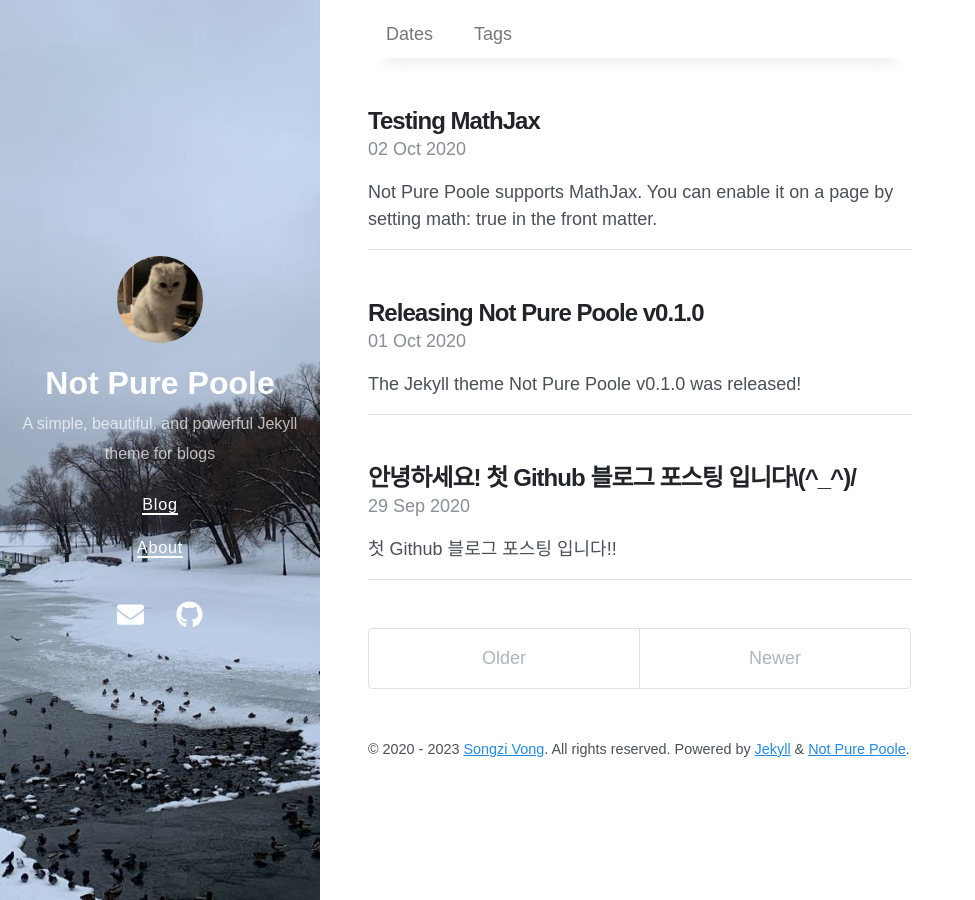
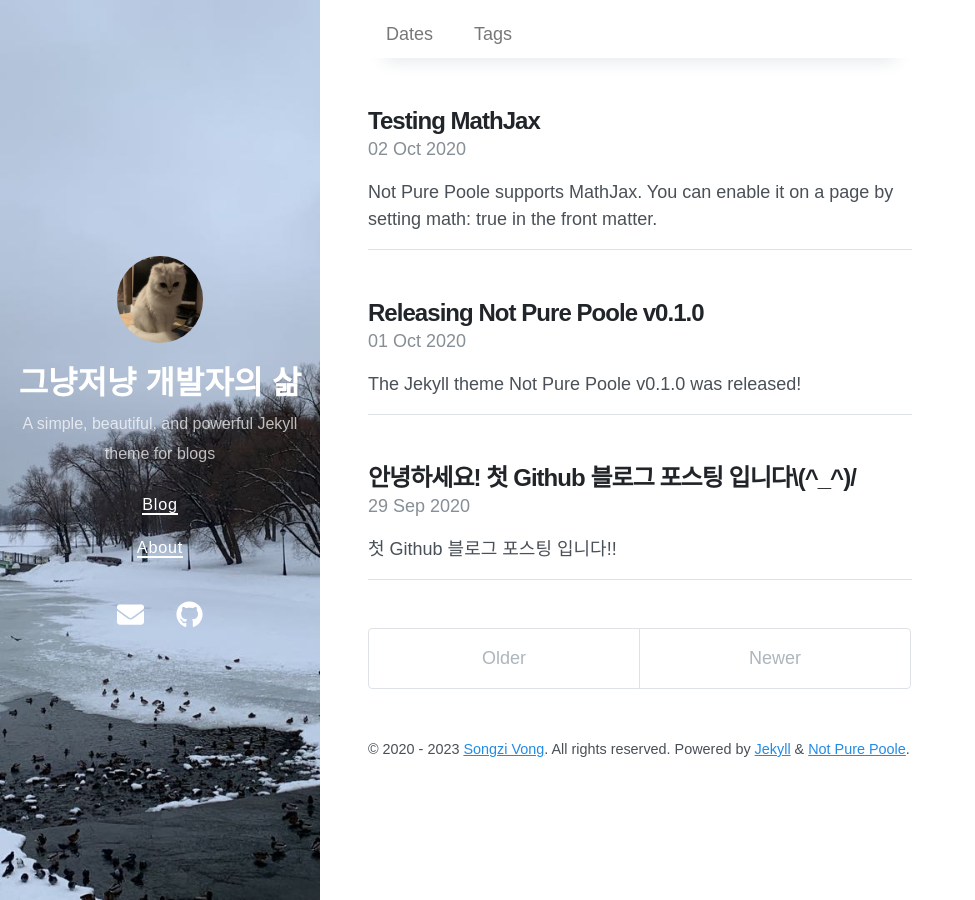
Before and after one commit to JaeSikBang/JaeSikBang.github.io, a Jekyll site: the page built from index.html, in a window 1280 px wide. Shown: the whole page, without its empty margins (0-975 px from the left). Built offline with Jekyll 4.4.1, drawn with Linux system fonts in a browser that asks for light colours; nearby versions of some CDN libraries; the list of posts is cut into pages by our own code.

Commit message:
Update _config.yml

```diff
--- a/_config.yml
+++ b/_config.yml
@@ -1,5 +1,5 @@
 # Setup
-title: Not Pure Poole
+title: 그냥저냥 개발자의 삶
 description: A simple, beautiful, and powerful Jekyll theme for blogs
 url: https://vszhub.github.io
 avatar: /avatar.jpeg
```
